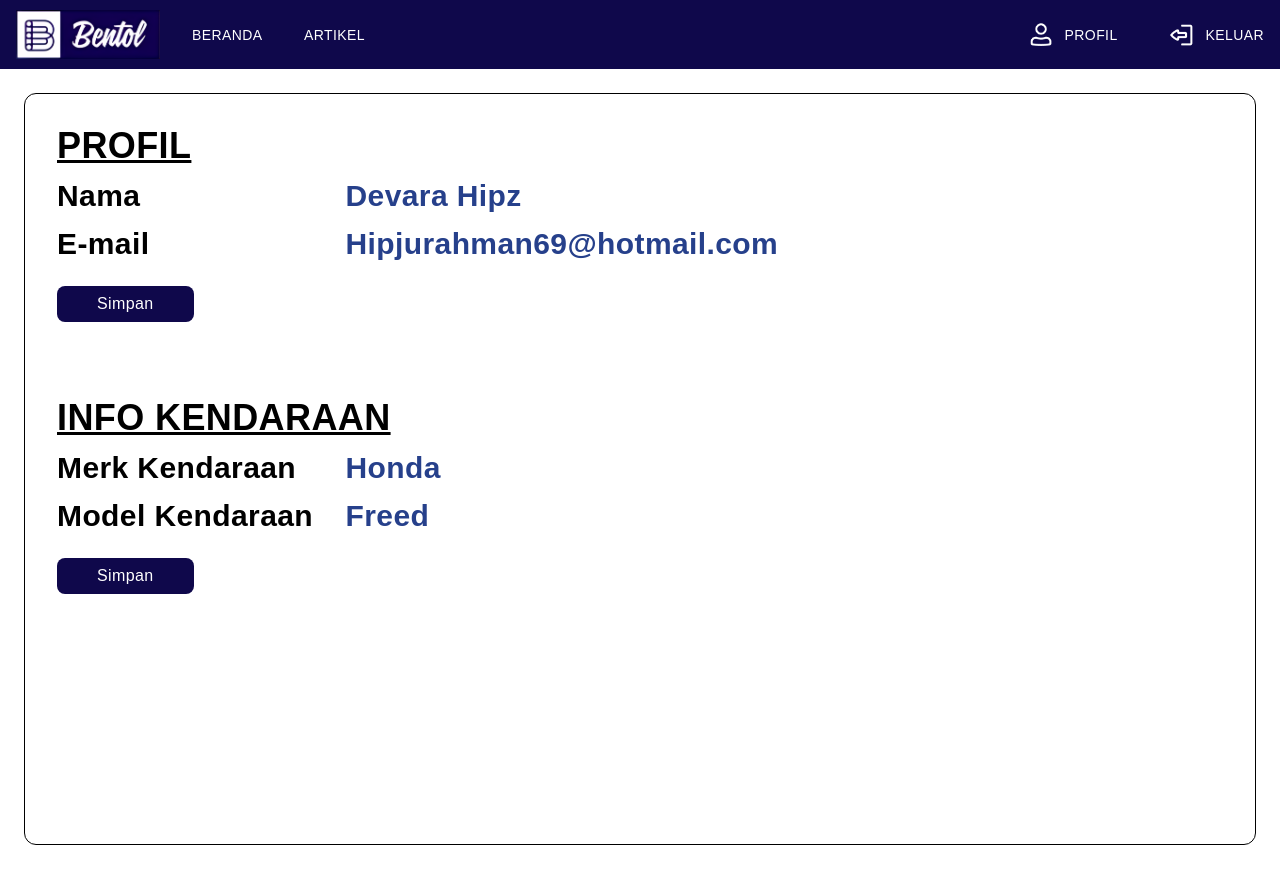
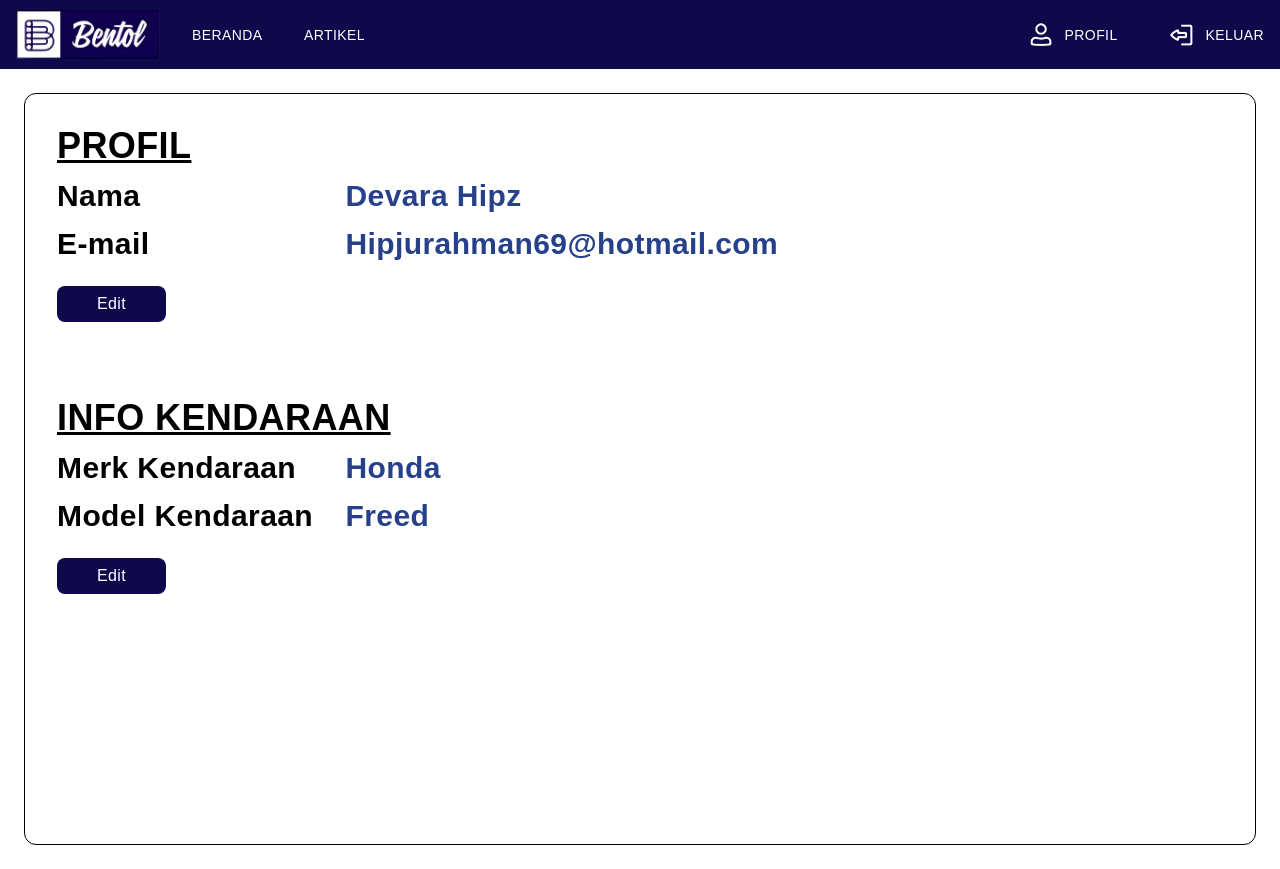
Before and after one commit to mrvnlucky/bentol, a React (Create React App) app in the folder frontend/: page /profile in a window 1280 px wide. Built offline with nearby package versions, Linux system fonts and the light colour scheme.

Commit message:
update save button

```diff
--- a/frontend/src/Components/Profile.js
+++ b/frontend/src/Components/Profile.js
@@ -17,7 +17,7 @@ const Profile = () => {
                                 <label for='email' className='text-3xl font-bold w-1/4'>E-mail</label>
                                 <span className='w-3/4 text-3xl font-bold text-dark-blue'>Hipjurahman69@hotmail.com</span>
                             </div>
-                            <button class="m-3 ml-0 h-9 px-10 bg-blue rounded-lg text-white place-item-start">Simpan</button>
+                            <button class="m-3 ml-0 h-9 px-10 bg-blue rounded-lg text-white place-item-start">Edit</button>
                         </div>
                         <div className='m-8'>
                             <h1 className='font-bold text-4xl underline'>INFO KENDARAAN</h1>
@@ -29,7 +29,7 @@ const Profile = () => {
                                 <label for='model' className='text-3xl font-bold w-1/4'>Model Kendaraan</label>
                                 <span className='w-3/4 text-3xl font-bold text-dark-blue'>Freed</span>
                             </div>
-                            <button class="m-3 ml-0 h-9 px-10 bg-blue rounded-lg text-white place-item-start">Simpan</button>
+                            <button class="m-3 ml-0 h-9 px-10 bg-blue rounded-lg text-white place-item-start">Edit</button>
                         </div>
                     </div>
                 </div>
```
